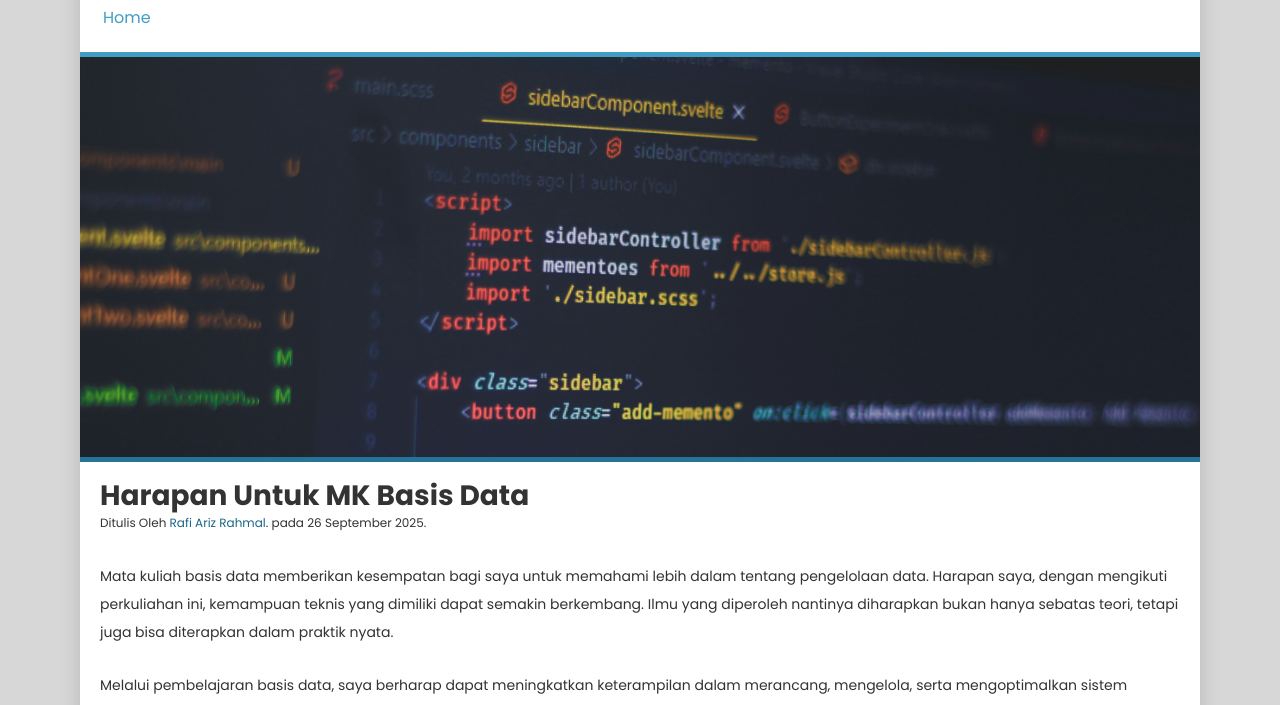
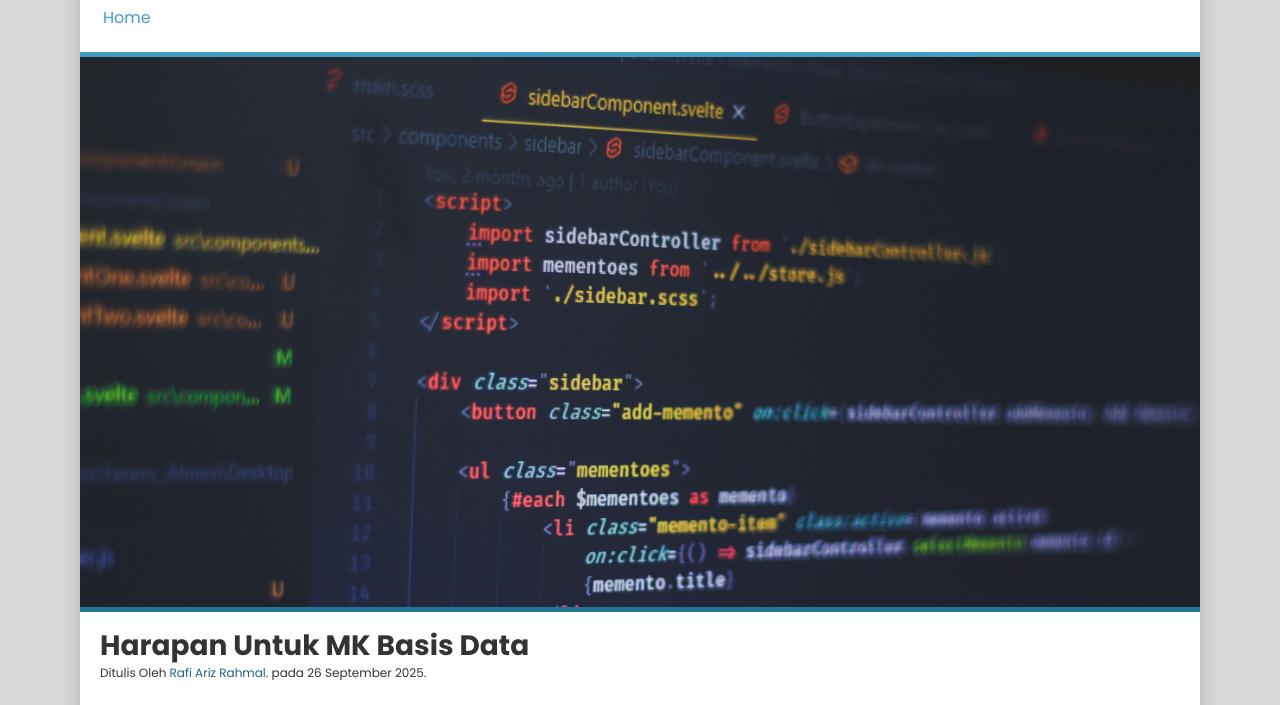
Before and after one commit to RafiArizu/Blog-Artikel-Pribadi, a plain HTML site: page post1_cpy.html in a window 1280 px wide. Shown: the part 64-769 px from the top of the page. Drawn offline with Linux system fonts and the light colour scheme.

Commit message:
commit-i-forgor

```diff
--- a/css/post1_cpy.css
+++ b/css/post1_cpy.css
@@ -90,7 +90,7 @@ body{
 }
 
 .hero{
-	height: 400px;
+	height: 550px;
 	background-image: url(../gambar1.jpg);
 	background-size: cover;
 	background-position: 0 -100;
--- a/css/post2_cpy.css
+++ b/css/post2_cpy.css
@@ -90,7 +90,7 @@ body{
 }
 
 .hero{
-	height: 400px;
+	height: 550px;
 	background-image: url(../gambar2.jpg);
 	background-size: cover;
 	background-position: 0 -100;
--- a/css/post3_cpy.css
+++ b/css/post3_cpy.css
@@ -90,7 +90,7 @@ body{
 }
 
 .hero{
-	height: 400px;
+	height: 550px;
 	background-image: url(../gambar3.jpg);
 	background-size: cover;
 	background-position: 0 -100;
--- a/css/post4_cpy.css
+++ b/css/post4_cpy.css
@@ -90,7 +90,7 @@ body{
 }
 
 .hero{
-	height: 400px;
+	height: 550px;
 	background-image: url(../gambar4.jpg);
 	background-size: cover;
 	background-position: 0 -100;
--- a/css/post5_cpy.css
+++ b/css/post5_cpy.css
@@ -90,7 +90,7 @@ body{
 }
 
 .hero{
-	height: 400px;
+	height: 550px;
 	background-image: url(../gambar5.jpg);
 	background-size: cover;
 	background-position: 0 -100;
--- a/css/post6_cpy.css
+++ b/css/post6_cpy.css
@@ -90,7 +90,7 @@ body{
 }
 
 .hero{
-	height: 400px;
+	height: 550px;
 	background-image: url(../gambar6.jpg);
 	background-size: cover;
 	background-position: 0 -100;
--- a/css/post7_cpy.css
+++ b/css/post7_cpy.css
@@ -90,7 +90,7 @@ body{
 }
 
 .hero{
-	height: 400px;
+	height: 550px;
 	background-image: url(../gambar7.jpg);
 	background-size: cover;
 	background-position: 0 -100;
```
